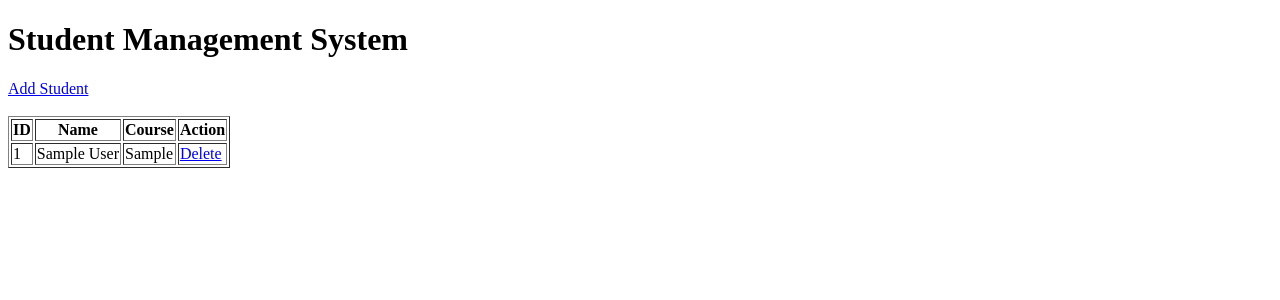
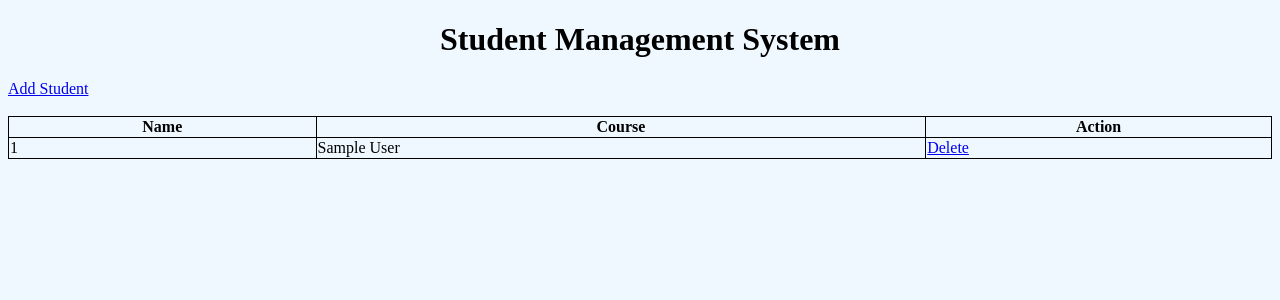
Before and after one commit to Ramya20041110/DevSeco-Pro-Repo, a Flask app: page / in a window 1280 px wide. Shown: the top 300 px of the page. Run offline with Flask 3, Linux system fonts and the light colour scheme; tables that the repository leaves empty or names only in its code hold one stand-in row (values such as "Sample post"); data that the repository does not hold is empty.

Commit message:
Update index.html

```diff
--- a/templates/index.html
+++ b/templates/index.html
@@ -3,18 +3,24 @@
 <head>
     <title>Student Management</title>
 </head>
+    <style>
+table, th, td {
+  border:1px solid black;
+  border-collapse: collapse;
+}
+</style>
 
-<body>
+<body style="background-color:AliceBlue;">
 
-<h1>Student Management System</h1>
+<h1><center>Student Management System</center></h1>
 
 <a href="/add">Add Student</a>
 
 <br><br>
 
-<table border="1">
+<table style="width:100%">
     <tr>
-        <th>ID</th>
+
         <th>Name</th>
         <th>Course</th>
         <th>Action</th>
@@ -22,9 +28,9 @@
 
     {% for student in students %}
     <tr>
+
         <td>{{ student[0] }}</td>
         <td>{{ student[1] }}</td>
-        <td>{{ student[2] }}</td>
         <td>
             <a href="/delete/{{ student[0] }}">Delete</a>
         </td>
```
